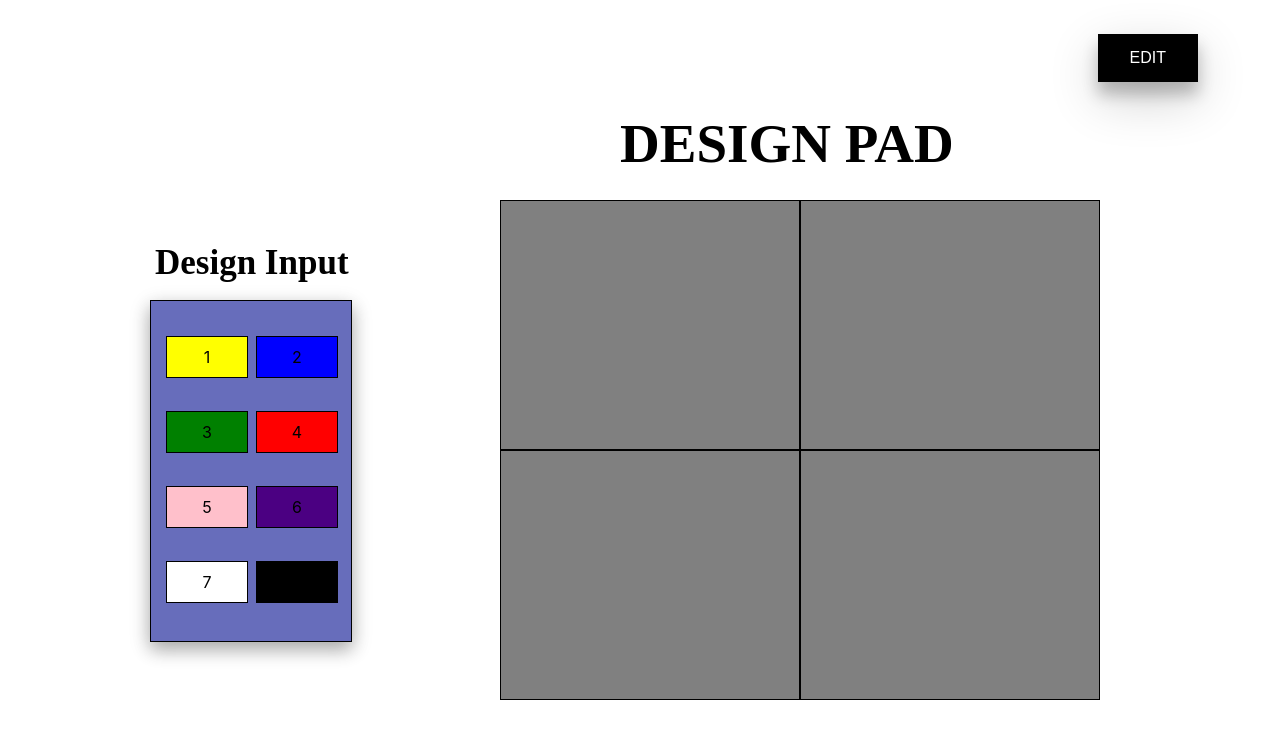
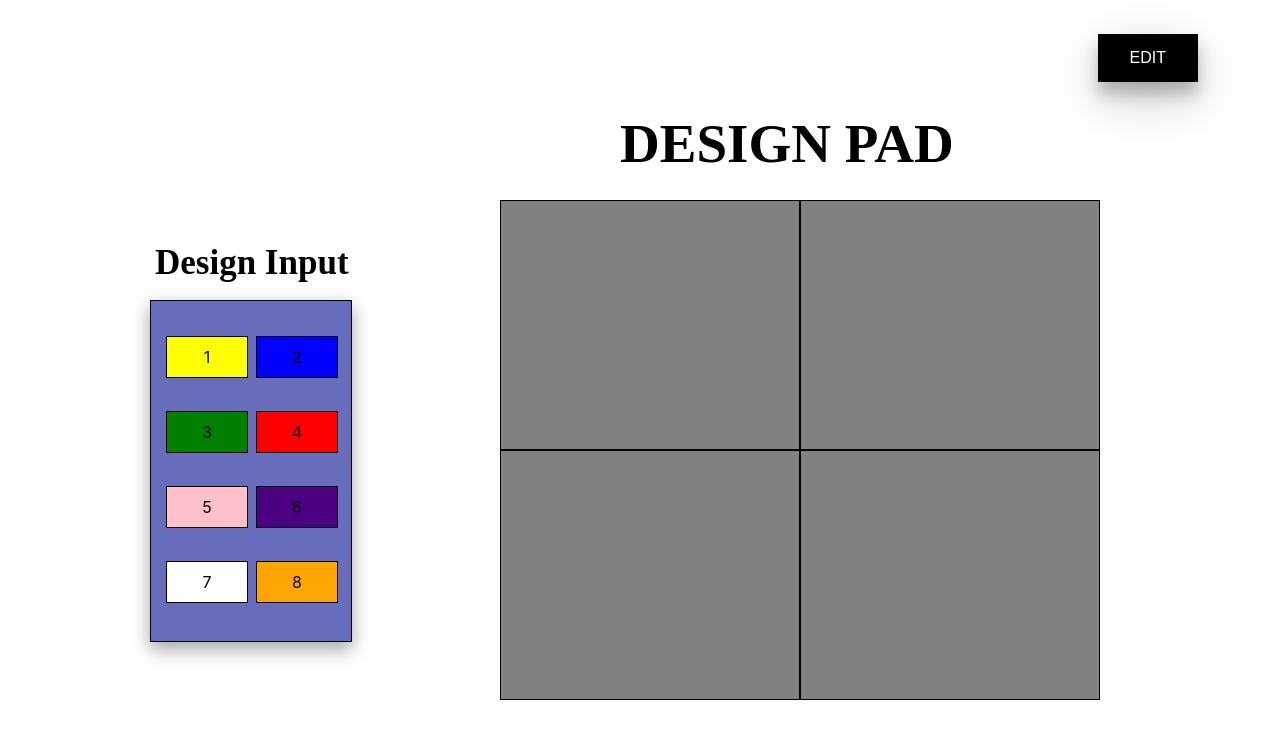
Before and after one commit to 464squad/design-pad, a React (Create React App) app: page / in a window 1280 px wide. Shown: the top 738 px of the page. Built offline with nearby package versions, Linux system fonts and the light colour scheme.

Commit message:
changed one of the padinput colors, from black to orange

```diff
--- a/src/components/PadInput.js
+++ b/src/components/PadInput.js
@@ -27,7 +27,7 @@ export default function PadInput(props) {
                 <div id = "pad_Box5" className = "PadInput-box5" style = {{backgroundColor: "pink"}} draggable={props.editMode} onDragStart={dragStartHandler}>5</div>
                 <div id = "pad_Box6" className = "PadInput-box6" style = {{backgroundColor: "indigo"}} draggable={props.editMode} onDragStart={dragStartHandler}>6</div>
                 <div id = "pad_Box7" className = "PadInput-box7" style = {{backgroundColor: "white"}} draggable={props.editMode} onDragStart={dragStartHandler}>7</div>
-                <div id = "pad_Box8" className = "PadInput-box8" style = {{backgroundColor: "black"}} draggable={props.editMode} onDragStart={dragStartHandler}>8</div>
+                <div id = "pad_Box8" className = "PadInput-box8" style = {{backgroundColor: "orange"}} draggable={props.editMode} onDragStart={dragStartHandler}>8</div>
             </div>
         </div>
     )
```
